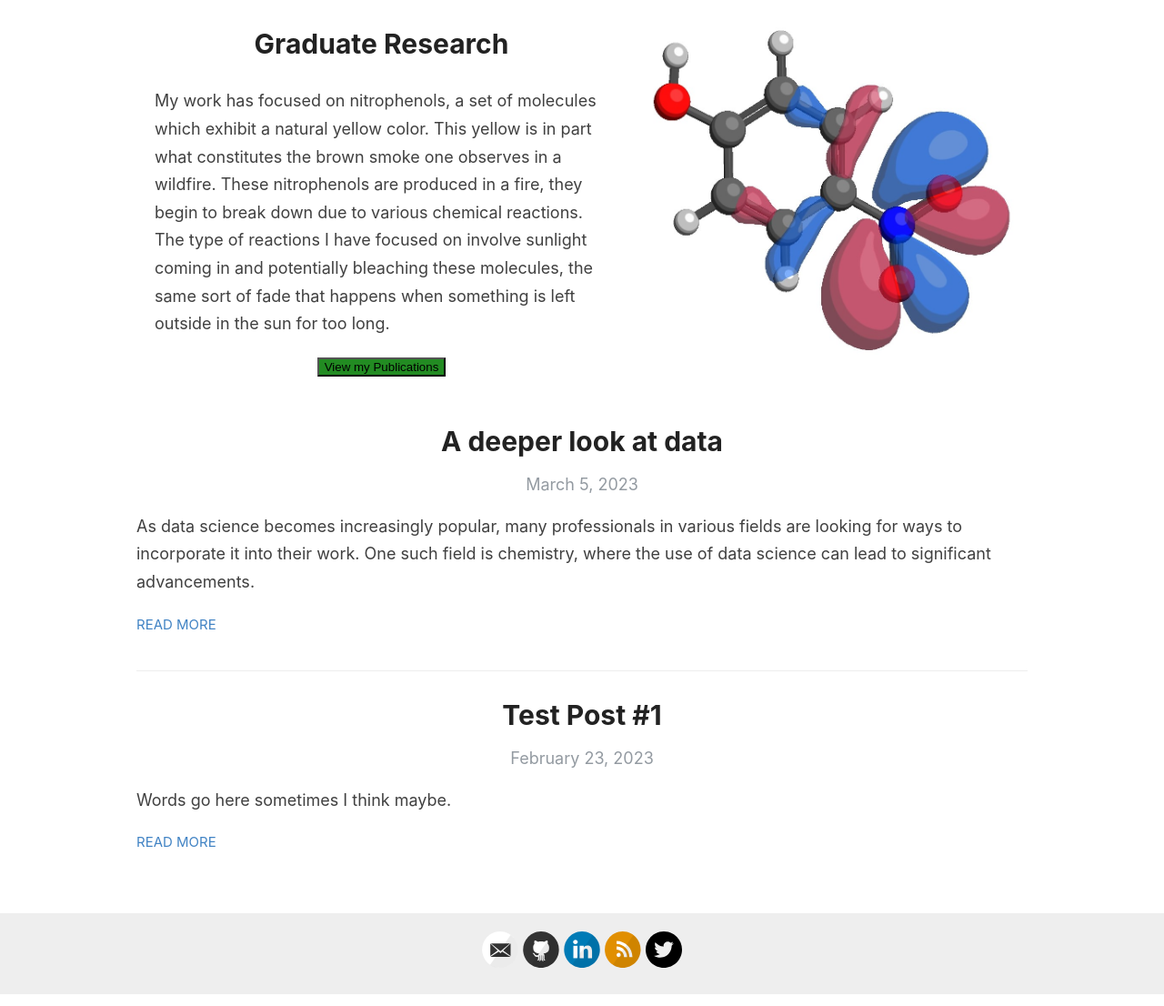
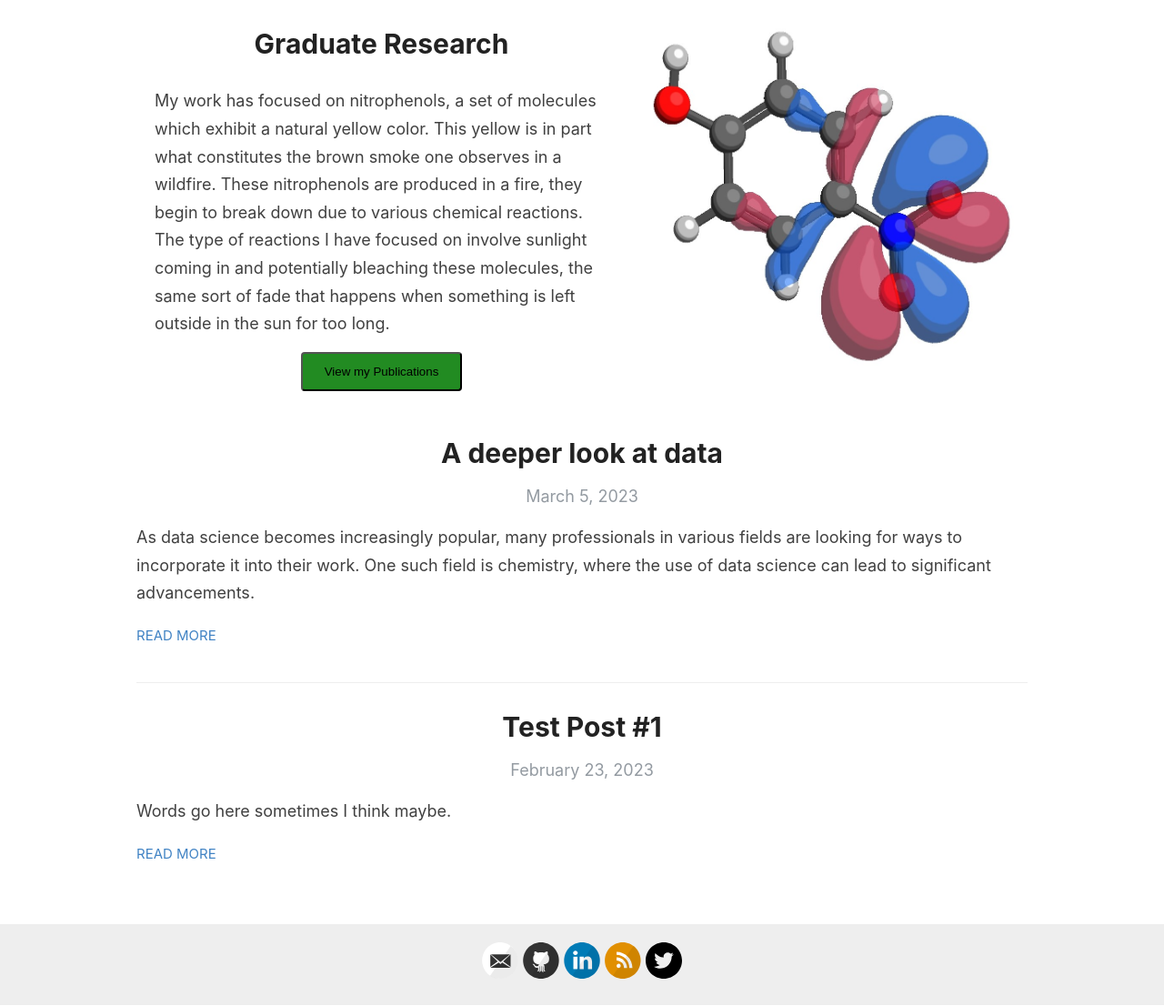
Before and after one commit to daltonian/daltonian.github.io, a Jekyll site: the page built from index.html, in a window 1280 px wide. Shown: the part 494-1600 px from the top of the page at 91% size. Built offline with Jekyll 4.4.1, drawn with Linux system fonts in a browser that asks for light colours; the list of posts is cut into pages by our own code.

Commit message:
Update button on index

```diff
--- a/index.html
+++ b/index.html
@@ -18,7 +18,7 @@
   <h1>Graduate Research</h1>
   <p>My work has focused on nitrophenols, a set of molecules which exhibit a natural yellow color. This yellow is in part what constitutes the brown smoke one observes in a wildfire. These nitrophenols are produced in a fire, they begin to break down due to various chemical reactions. The type of reactions I have focused on involve sunlight coming in and potentially bleaching these molecules, the same sort of fade that happens when something is left outside in the sun for too long.</p>
   <a href="https://daltonian.xyz/publications">
-    <button style="background-color:forestgreen;">View my Publications</button>
+    <button style="background-color:forestgreen; border-radius:4px; padding: 12px 24px;">View my Publications</button>
   </a>
 </div>
 <img class="homeimage" src="\images\molecule.jpg" alt="Image">
```
